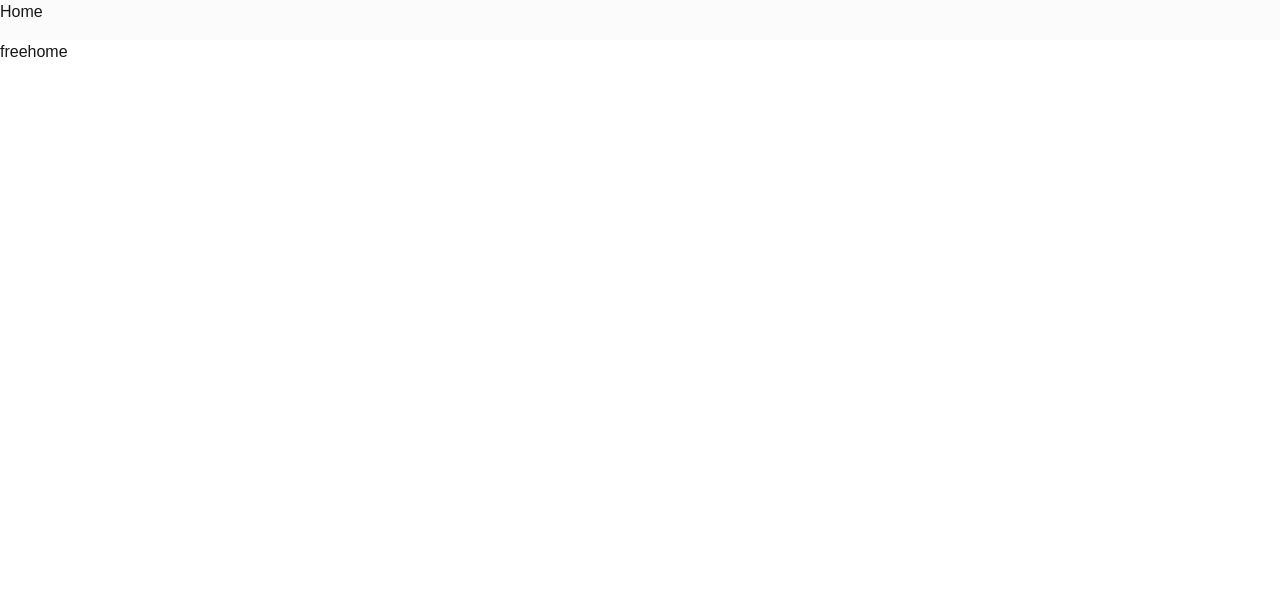
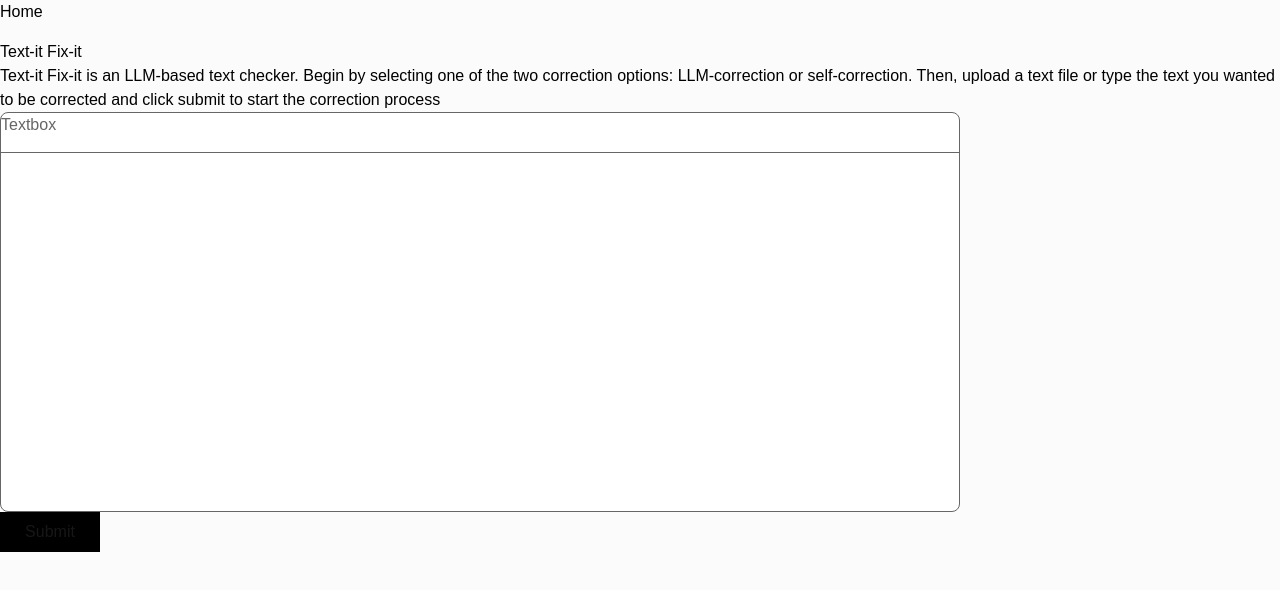
Before and after one commit to jdlu04/csc322, a Next.js app in the folder frontend/: page /free in a window 1280 px wide. Shown: the top 590 px of the page. Built offline with nearby package versions, Linux system fonts and the light colour scheme.

Commit message:
free user components

```diff
--- /dev/null
+++ b/frontend/app/components/CorrectionTextBox.jsx
@@ -0,0 +1,16 @@
+import React from 'react'
+
+export default function CorrectionTextBox() {
+  return (
+    <div className='h-1/2 w-3/4 bg-white text-textGrey border rounded-lg'>
+        <div className='h-10 w-full border-b'>
+            Textbox
+            {/*Available tokens */}
+        </div>
+        <div className='w-full h-full'>
+            <textarea className=' resize-none size-full'></textarea>
+            {/*Blacklist words, upload text, and save text */}
+        </div>
+    </div>
+  )
+}
--- a/frontend/app/free/layout.js
+++ b/frontend/app/free/layout.js
@@ -4,7 +4,7 @@ export default function FreeLayout({ children }) {
   return (
     <div>
         <nav className='h-10 bg-greyBG'>
-            <Link href='/paid'>Home</Link>
+            <Link href='/paid' className='text-black'>Home</Link>
             {/*logout placeholder*/}
         </nav>
         <main>
--- a/frontend/app/free/page.js
+++ b/frontend/app/free/page.js
@@ -1,7 +1,17 @@
 import React from 'react'
+import CorrectionTextBox from '../components/CorrectionTextBox'
 
 export default function page() {
   return (
-    <div>freehome</div>
+    <div className='w-screen h-screen bg-greyBG'>
+        <h1 className='text-black'> Text-it Fix-it</h1>
+        <p className='text-black'> Text-it Fix-it is an LLM-based text checker. Begin by selecting one of the two correction options: LLM-correction or self-correction. Then, upload a text file or type the text you wanted to be corrected and click submit to start the correction process </p>
+        {/* Checkbox components*/}
+        <CorrectionTextBox/>
+        <button className='h-10 w-25 bg-black'>
+            Submit
+        </button>
+    </div>
+
   )
 }
--- a/frontend/app/globals.css
+++ b/frontend/app/globals.css
@@ -6,7 +6,6 @@
 }
 
 @theme {
-   --color-*: initial;
    --color-greyBG: #FBFBFB;
    --color-accentGreen: #83BA70;
    --color-textGrey: #666666;
```
